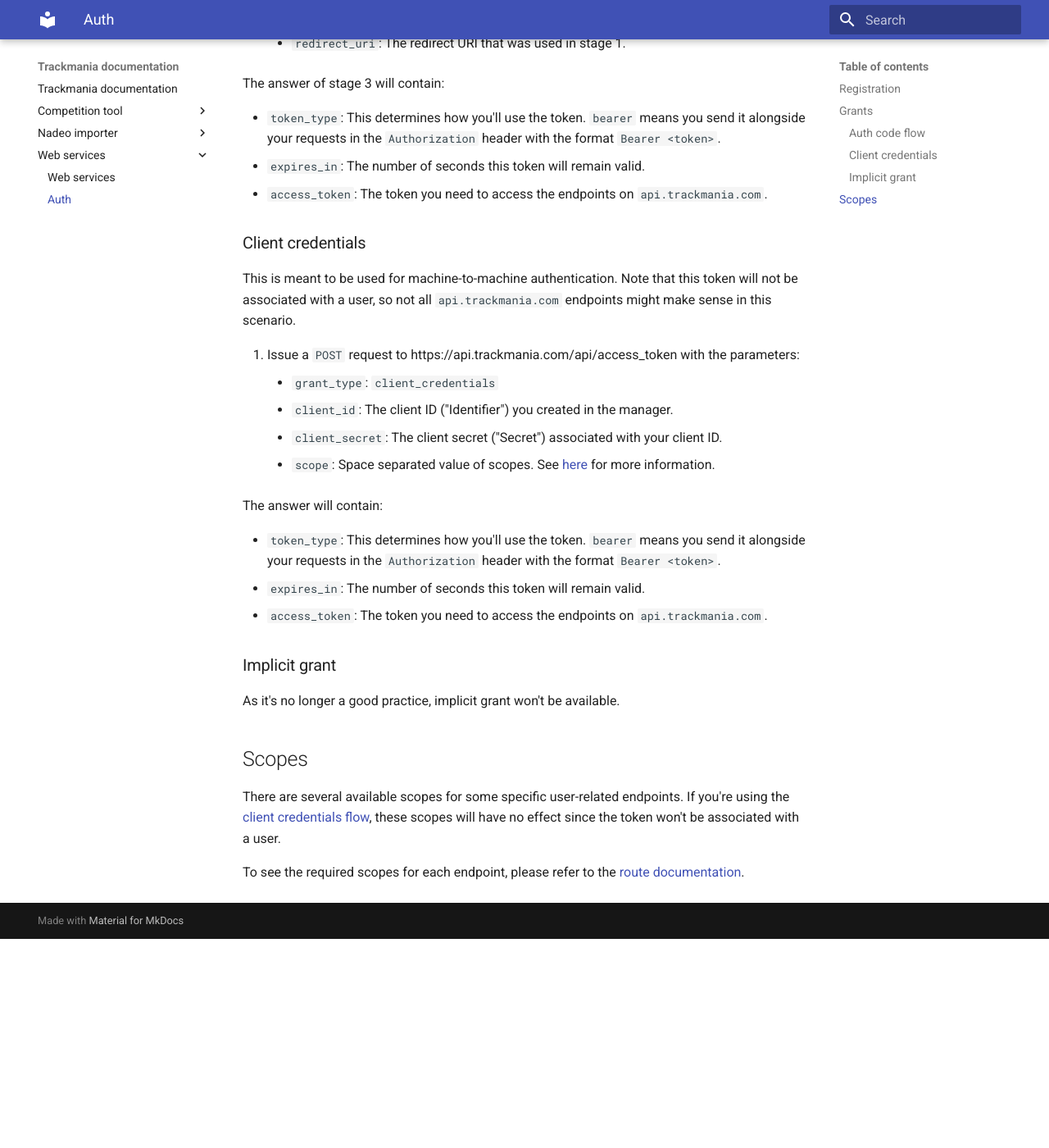
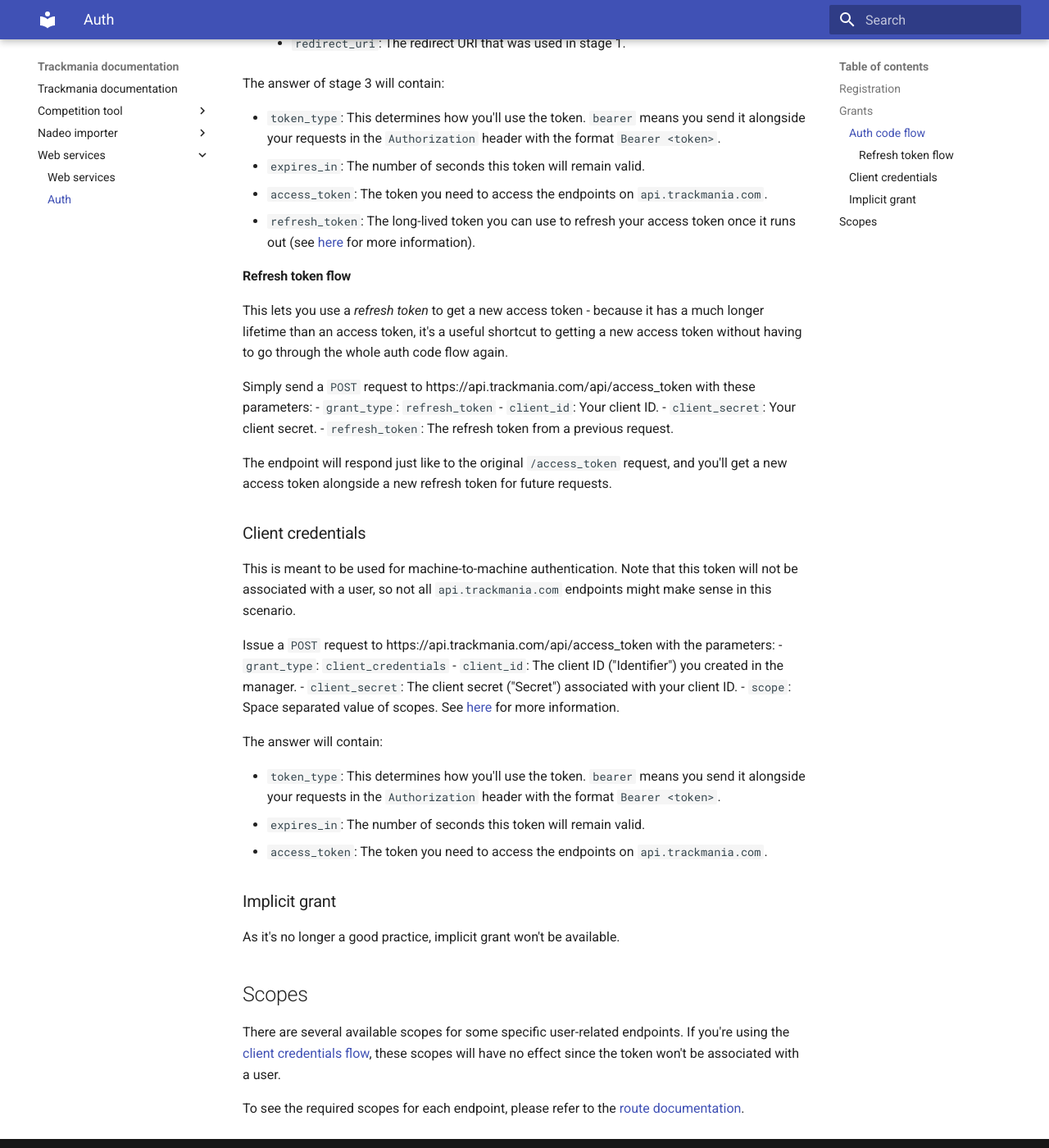
Before and after one commit to nadeo/trackmania-doc, an MkDocs documentation site: the page built from docs/web-services/auth.md, in a window 1280 px wide and 1400 px high, scrolled down 1043 px. Shown: the whole window at 82% size. Built offline with MkDocs 1.6.1 and Material for MkDocs 9.7.7, drawn with Linux system fonts in a browser that asks for light colours; before the commit the page ends 2188 px from its top, so only the background shows below that.

Commit message:
Add basic refresh token docs

```diff
--- a/docs/web-services/auth.md
+++ b/docs/web-services/auth.md
@@ -32,17 +32,30 @@
    - `token_type`: This determines how you'll use the token. `bearer` means you send it alongside your requests in the `Authorization` header with the format `Bearer <token>`.
    - `expires_in`: The number of seconds this token will remain valid.
    - `access_token`: The token you need to access the endpoints on `api.trackmania.com`.
+   - `refresh_token`: The long-lived token you can use to refresh your access token once it runs out (see [here](#refresh-token-flow) for more information).
+
+#### Refresh token flow
+
+This lets you use a _refresh token_ to get a new access token - because it has a much longer lifetime than an access token, it's a useful shortcut to getting a new access token without having to go through the whole auth code flow again.
+
+Simply send a `POST` request to https://api.trackmania.com/api/access_token with these parameters:
+  - `grant_type`: `refresh_token`
+  - `client_id`: Your client ID.
+  - `client_secret`: Your client secret.
+  - `refresh_token`: The refresh token from a previous request.
+
+The endpoint will respond just like to the original `/access_token` request, and you'll get a new access token alongside a new refresh token for future requests.
 
 ### Client credentials
 
 This is meant to be used for machine-to-machine authentication.
 Note that this token will not be associated with a user, so not all `api.trackmania.com` endpoints might make sense in this scenario.
 
-1. Issue a `POST` request to https://api.trackmania.com/api/access_token with the parameters:
-    - `grant_type`: `client_credentials`
-    - `client_id`: The client ID ("Identifier") you created in the manager.
-    - `client_secret`: The client secret ("Secret") associated with your client ID.
-    - `scope`: Space separated value of scopes. See [here](#scopes) for more information.
+Issue a `POST` request to https://api.trackmania.com/api/access_token with the parameters:
+  - `grant_type`: `client_credentials`
+  - `client_id`: The client ID ("Identifier") you created in the manager.
+  - `client_secret`: The client secret ("Secret") associated with your client ID.
+  - `scope`: Space separated value of scopes. See [here](#scopes) for more information.
 
 The answer will contain:
 
```
